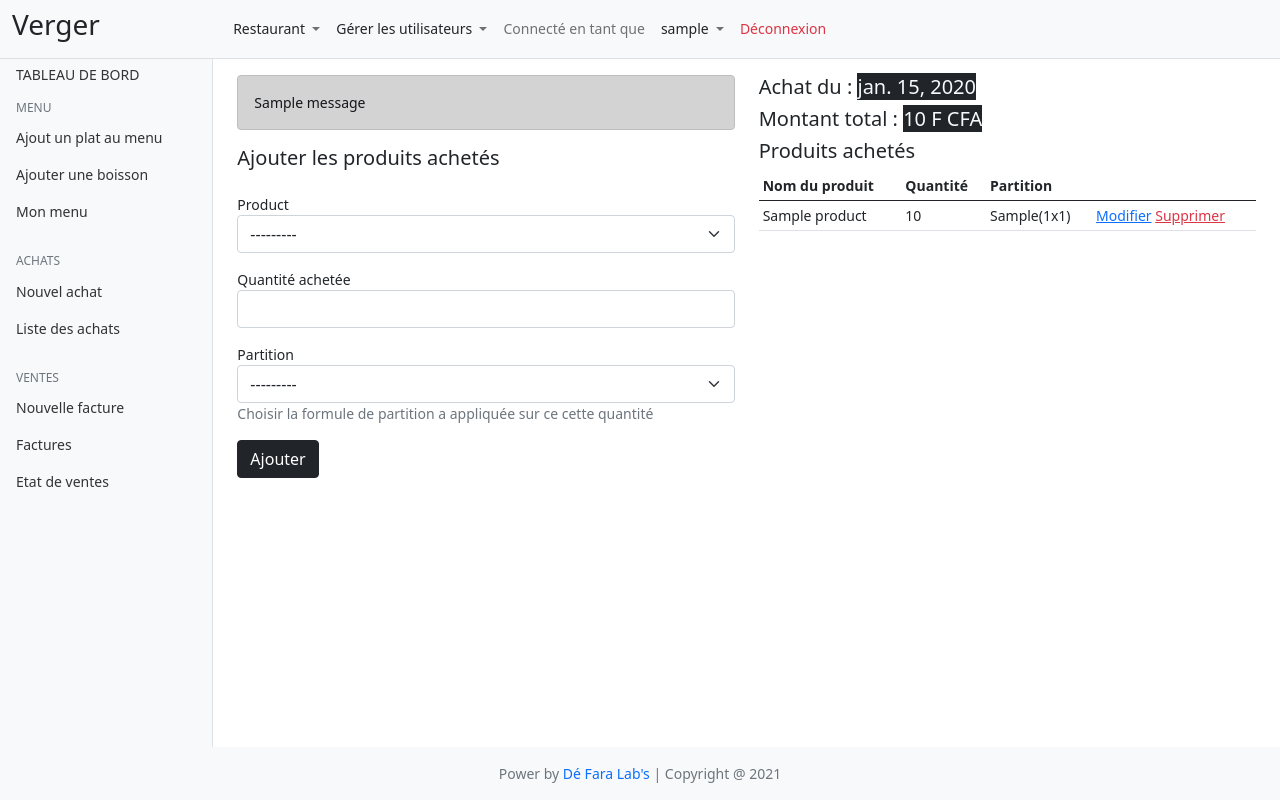
After one commit to mono57/verger.stock-mgmt, a Django app: page /backoffice/buying/1/product/add/ in a window 1280 px wide. The commit adds this page. Run offline with Django 3.2, Linux system fonts and the light colour scheme; a user stored in the database is signed in; tables that the repository leaves empty hold one stand-in row (values such as "Sample post"); one stand-in notice (Sample message) is shown; some libraries are stand-ins or nearby versions.

Commit message:
add buying feature

```diff
--- a/backoffice/forms.py
+++ b/backoffice/forms.py
@@ -1,7 +1,8 @@
+from django.utils import timezone
 from django import forms
-from django.forms import widgets
 
-from backoffice.models import Dish, Product, Room
+from backoffice.models import Buying, BuyingEntry, Dish, PartitionFormulla, Product, Room
+
 
 class ProductModelForm(forms.ModelForm):
     class Meta:
@@ -37,6 +38,7 @@ class RoomModelForm(forms.ModelForm):
 
         return name
 
+
 class DishModelForm(forms.ModelForm):
 
     def __init__(self, *args, **kwargs):
@@ -52,16 +54,41 @@ class DishModelForm(forms.ModelForm):
                     'class': 'form-control'
                 }))
             # self.initial[field_name] = 0
+
     class Meta:
         model = Dish
         fields = ('name', 'partition')
         widgets = {
             'name': forms.TextInput(attrs={'class': 'form-control'}),
-            'partition': forms.Select(attrs={'class': 'form-control'}),
+            'partition': forms.Select(attrs={'class': 'form-select'}),
         }
 
-    # def clean_partition(self):
-    #     partition = self.cleaned_data.get('partition')
-    #     if partition is None:
-    #         raise forms.ValidationError('Renseigner une formule de partiton')
-    #     return partition
+
+class BuyingModelForm(forms.ModelForm):
+    class Meta:
+        model = Buying
+        fields = '__all__'
+        widgets = {
+            'total_amount': forms.NumberInput(
+                attrs={'class': 'form-control'}),
+            'date': forms.DateInput(attrs={'type': 'date'})
+        }
+
+
+class BuyingEntryModelForm(forms.ModelForm):
+    class Meta:
+        model = BuyingEntry
+        fields = ('product', 'quantity', 'partition')
+        widgets = {
+            'product': forms.Select(attrs={'class': 'form-select'}),
+            'quantity': forms.NumberInput(attrs={'class': 'form-control'}),
+            'partition': forms.Select(attrs={'class': 'form-select'}),
+        }
+
+    def clean_partition(self):
+        product = self.cleaned_data.get('product')
+        partition = self.cleaned_data.get('partition')
+        if product.is_portionable and not partition:
+            raise forms.ValidationError(
+                'Vous devez choisir la formule de partition a appliquée sur la quantité achetée')
+        return partition
--- a/backoffice/models.py
+++ b/backoffice/models.py
@@ -35,7 +35,10 @@ class PartitionFormulla(models.Model):
         verbose_name_plural = 'Formules de partition'
 
     def __str__(self):
-        return self.cooking_type
+        return self.cooking_type + '(' + str(self.input) + 'x' + str(self.output) + ')'
+
+    def compute_stock_quantity(self, buying_qty):
+        return buying_qty * self.output / self.input
 
 
 class Product(models.Model):
@@ -72,10 +75,13 @@ class Product(models.Model):
 
 
 class Portion(models.Model):
-    store = models.IntegerField(default=0)
+    stock_store = models.IntegerField(default=0)
     store = models.IntegerField(default=0)
     partition = models.ForeignKey(
-        PartitionFormulla, on_delete=models.DO_NOTHING)
+        PartitionFormulla,
+        on_delete=models.DO_NOTHING,
+        blank=True,
+        null=True)
 
 
 class Dish(models.Model):
@@ -158,6 +164,13 @@ class InvoiceEntry(models.Model):
 
 class Buying(models.Model):
     date = models.DateField(default=timezone.now)
+    total_amount = models.IntegerField(
+        blank=True,
+        null=True,
+        verbose_name='Montant total de l\'achat')
+
+    def format_total_amount(self):
+        return str(self.total_amount) + ' F CFA' if self.total_amount else None
 
     class Meta:
         verbose_name = 'Achat'
@@ -165,6 +178,13 @@ class Buying(models.Model):
 
 
 class BuyingEntry(models.Model):
-    buying = models.ForeignKey(Buying, on_delete=models.DO_NOTHING)
+    buying = models.ForeignKey(
+        Buying, on_delete=models.DO_NOTHING, related_name='entries')
     product = models.ForeignKey(Product, on_delete=models.CASCADE)
-    quantity = models.IntegerField()
+    quantity = models.IntegerField(verbose_name='Quantité achetée')
+    partition = models.ForeignKey(
+        PartitionFormulla,
+        help_text='Choisir la formule de partition a appliquée sur ce cette quantité',
+        blank=True,
+        null=True,
+        on_delete=models.CASCADE)
--- /dev/null
+++ b/backoffice/templates/backoffice/buying-entry_form.html
@@ -0,0 +1,76 @@
+{% extends "base.html" %}
+
+
+{% block content %}
+
+<div class="col-6">
+
+    {% if messages %}
+    {% include "backoffice/includes/message.html" %}
+    {% endif %}
+
+    <div class="d-flex align-items-center justify-content-between mb-3">
+        <h1 class="h5">Ajouter les produits achetés</h1>
+    </div>
+
+    <form method="post">
+        {% csrf_token %}
+
+        {% for input in form %}
+        <div class="mb-3">
+            <label for="{{input.name}}">{{input.label}}</label>
+            {{input}}
+            {% if input.help_text %}
+            <p class="text-muted mb-0">{{input.help_text}}</p>
+            {% endif %}
+            {{input.errors}}
+        </div>
+
+        {% endfor %}
+        <button class="btn btn-dark" type="submit">Ajouter</button>
+
+    </form>
+
+</div>
+
+<div class="col-6">
+    <h1 class="h5 lead">Achat du : <span class="text-light bg-dark">{{buying.date}}</span></h1>
+    <h1 class="h5 lead">Montant total : <span class="text-light bg-dark">{{buying.format_total_amount|default:'Non defini'}}</span>
+    </h1>
+    <h1 class="h5 lead">Produits achetés</h1>
+    <div class="table-responsive">
+        <table class="table table-sm">
+            <thead>
+                <tr>
+                    <th>Nom du produit</th>
+                    <th>Quantité</th>
+                    <th>Partition</th>
+                    <th></th>
+                </tr>
+            </thead>
+            <tbody>
+                {% for entry in buying.entries.all %}
+                <tr>
+                    <td>{{entry.product}}</td>
+                    <td>{{entry.quantity}}</td>
+                    <td>{{entry.partition|default:""}}</td>
+                    <td>
+                        <a href="">Modifier</a>
+                        <a href="" class="text-danger">Supprimer</a>
+                    </td>
+
+                </tr>
+                {% empty %}
+                <tr>
+                    <td colspan="4">Aucun produit</td>
+                </tr>
+                {% endfor %}
+
+
+            </tbody>
+        </table>
+    </div>
+
+</div>
+
+{% endblock content %}
--- a/backoffice/urls.py
+++ b/backoffice/urls.py
@@ -1,6 +1,6 @@
 from django.urls import path
 from backoffice.views import (
-    DishCreateView, ProductCreateView,
+    BuyingCreateView, BuyingEntryCreateView, DishCreateView, ProductCreateView,
     DashboardTemplateView, ProductListView,
     RoomCreateView, RoomListView, RoomUpdateView)
 
@@ -14,4 +14,9 @@ urlpatterns = [
     path('room/list/', RoomListView.as_view(), name="room-list"),
     path('room/<int:pk>/update/', RoomUpdateView.as_view(), name="room-update"),
     path('dish/add/', DishCreateView.as_view(), name='dish-add'),
+    path('buying/add/', BuyingCreateView.as_view(), name='buying-add'),
+    path(
+        'buying/<int:buying_pk>/product/add/',
+        BuyingEntryCreateView.as_view(),
+        name='buying-product-add'),
 ]
--- a/backoffice/views.py
+++ b/backoffice/views.py
@@ -7,8 +7,8 @@ from django.urls import reverse_lazy, reverse
 from django.views.generic.base import TemplateView
 from django.views.generic.edit import UpdateView
 
-from backoffice.models import Product, Room, Price
-from backoffice.forms import DishModelForm, ProductModelForm, RoomModelForm
+from backoffice.models import Buying, BuyingEntry, Portion, Product, Room, Price
+from backoffice.forms import BuyingEntryModelForm, BuyingModelForm, DishModelForm, ProductModelForm, RoomModelForm
 
 
 class DashboardTemplateView(LoginRequiredMixin, TemplateView):
@@ -27,10 +27,13 @@ class ProductCreateView(
         context['products'] = Product.objects.all()
         return context
 
+
 class ProductListView(LoginRequiredMixin, ListView):
     template_name = 'backoffice/product_list.html'
     model = Product
     context_object_name = 'products'
+
+
 class RoomCreateView(LoginRequiredMixin, SuccessMessageMixin, CreateView):
     template_name = 'backoffice/room_form.html'
     form_class = RoomModelForm
@@ -63,11 +66,68 @@ class DishCreateView(LoginRequiredMixin, SuccessMessageMixin, CreateView):
     def form_valid(self, form):
         cleaned_data = form.cleaned_data
         dish_obj = form.save()
-        price_fields_names = filter(lambda val: 'price' in val, cleaned_data.keys())
+        price_fields_names = filter(
+            lambda val: 'price' in val, cleaned_data.keys())
         for price_field_name in price_fields_names:
             Price.objects.create(
                 price=cleaned_data.get(price_field_name),
-                room=get_object_or_404(Room, pk=price_field_name.split('_')[2]),
+                room=get_object_or_404(
+                    Room, pk=price_field_name.split('_')[2]),
                 dish=dish_obj
             )
         return super().form_valid(form)
+
+
+class BuyingCreateView(LoginRequiredMixin, CreateView):
+    template_name = 'backoffice/buying_form.html'
+    form_class = BuyingModelForm
+
+    def get_success_url(self) -> str:
+        return reverse(
+            'backoffice:buying-product-add',
+            kwargs={'buying_pk': self.buying_pk})
+
+    def form_valid(self, form):
+        obj = form.save()
+        self.buying_pk = obj.pk
+        return super().form_valid(form)
+
+
+class BuyingEntryCreateView(LoginRequiredMixin, SuccessMessageMixin, CreateView):
+    template_name = 'backoffice/buying-entry_form.html'
+    form_class = BuyingEntryModelForm
+    success_message = 'Produit ajouté'
+
+    def get_success_url(self) -> str:
+        return reverse(
+            'backoffice:buying-product-add',
+            kwargs={'buying_pk': self.kwargs.get('buying_pk')})
+
+    def get_buying_object(self):
+        return get_object_or_404(
+            Buying,
+            pk=self.kwargs.get('buying_pk'))
+
+    def form_valid(self, form):
+        buying = self.get_buying_object()
+        obj = form.save(commit=False)
+        obj.buying = buying
+        obj.save()
+
+        if obj.product.is_portionable:
+            partition = obj.partition
+            stock = partition.compute_stock_quantity(obj.quantity)
+            Portion.objects.create(
+                stock_store=stock,
+                partition=partition)
+        else:
+            stock = obj.quantity
+            Portion.objects.create(
+                stock_store=stock)
+
+        return super().form_valid(form)
+
+    def get_context_data(self, **kwargs):
+        context = super().get_context_data(**kwargs)
+        context['buying'] = self.get_buying_object()
+        return context
--- a/templates/base/sidebar.html
+++ b/templates/base/sidebar.html
@@ -1,5 +1,6 @@
  {% url 'backoffice:home' as dashboard_url %}
  {% url 'backoffice:dish-add' as dish_add_url %}
+ {% url 'backoffice:buying-add' as buying_add_url %}
 
  <nav id="sidebarMenu" class="col-md-3 col-lg-2 d-md-block bg-light sidebar collapse">
      <div class="position-sticky">
@@ -27,7 +28,7 @@
              </li>
 
              <li class="nav-item">
-                 <a class="nav-link" href="#">
+                 <a class="nav-link " href="#">
                      <span data-feather="file"></span>
                      Ajouter une boisson
                  </a>
@@ -47,7 +48,7 @@
          <ul class="nav flex-column">
 
              <li class="nav-item">
-                 <a class="nav-link" aria-current="page" href="#">
+                 <a class="nav-link {% if request.path == buying_add_url %} active{% endif %}" aria-current="page" href="{{buying_add_url}}">
                      <span data-feather="home"></span>
                      Nouvel achat
                  </a>
```
Also changed, not shown: backoffice/admin.py (+11 -1 lines), backoffice/templates/backoffice/buying_form.html (added, +33 -0 lines), backoffice/migrations/0004_buying_total_amount.py (added), backoffice/migrations/0005_auto_20210225_1712.py (added), backoffice/migrations/0006_auto_20210225_1755.py (added), backoffice/migrations/0007_portion_stock_store.py (added), backoffice/migrations/0008_auto_20210225_2330.py (added).
